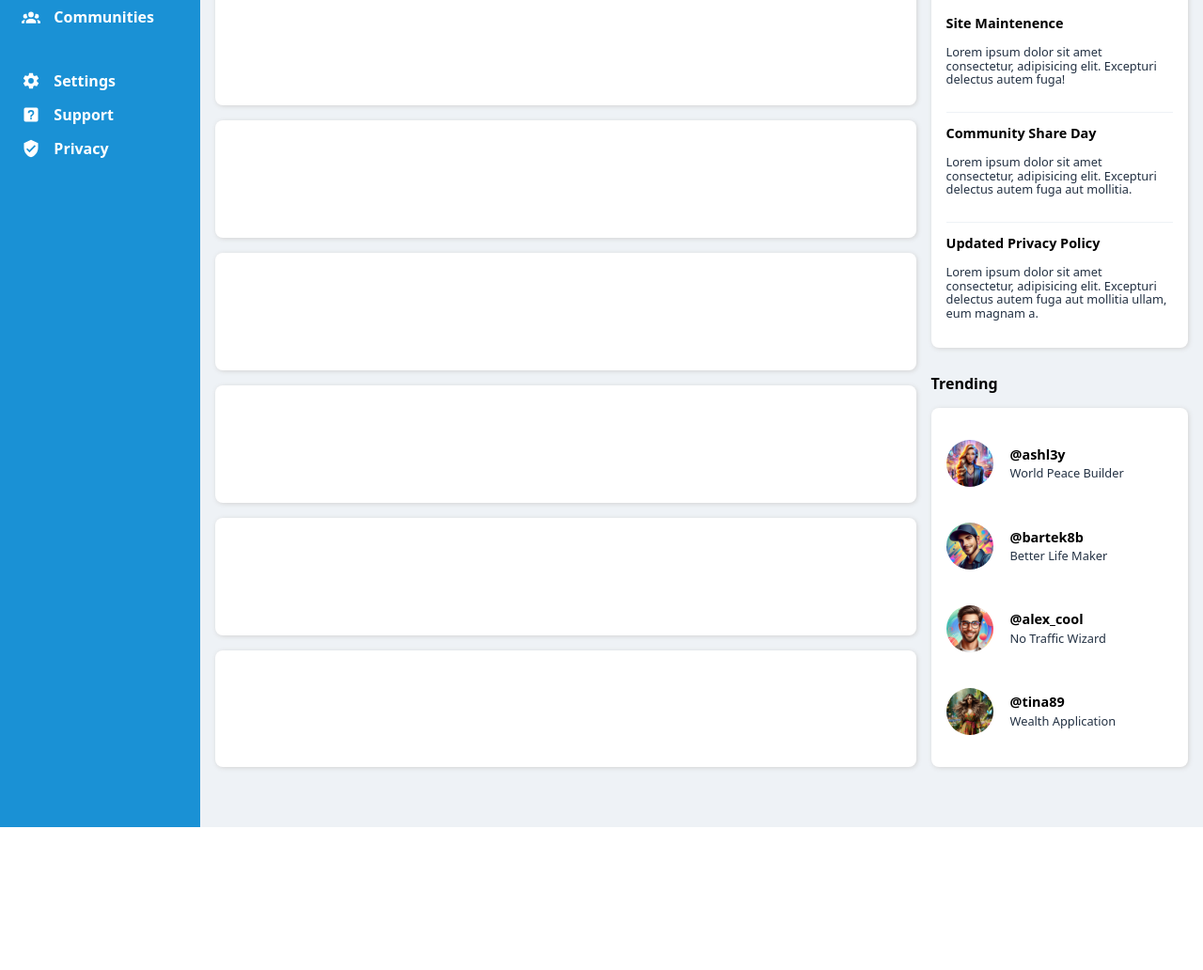
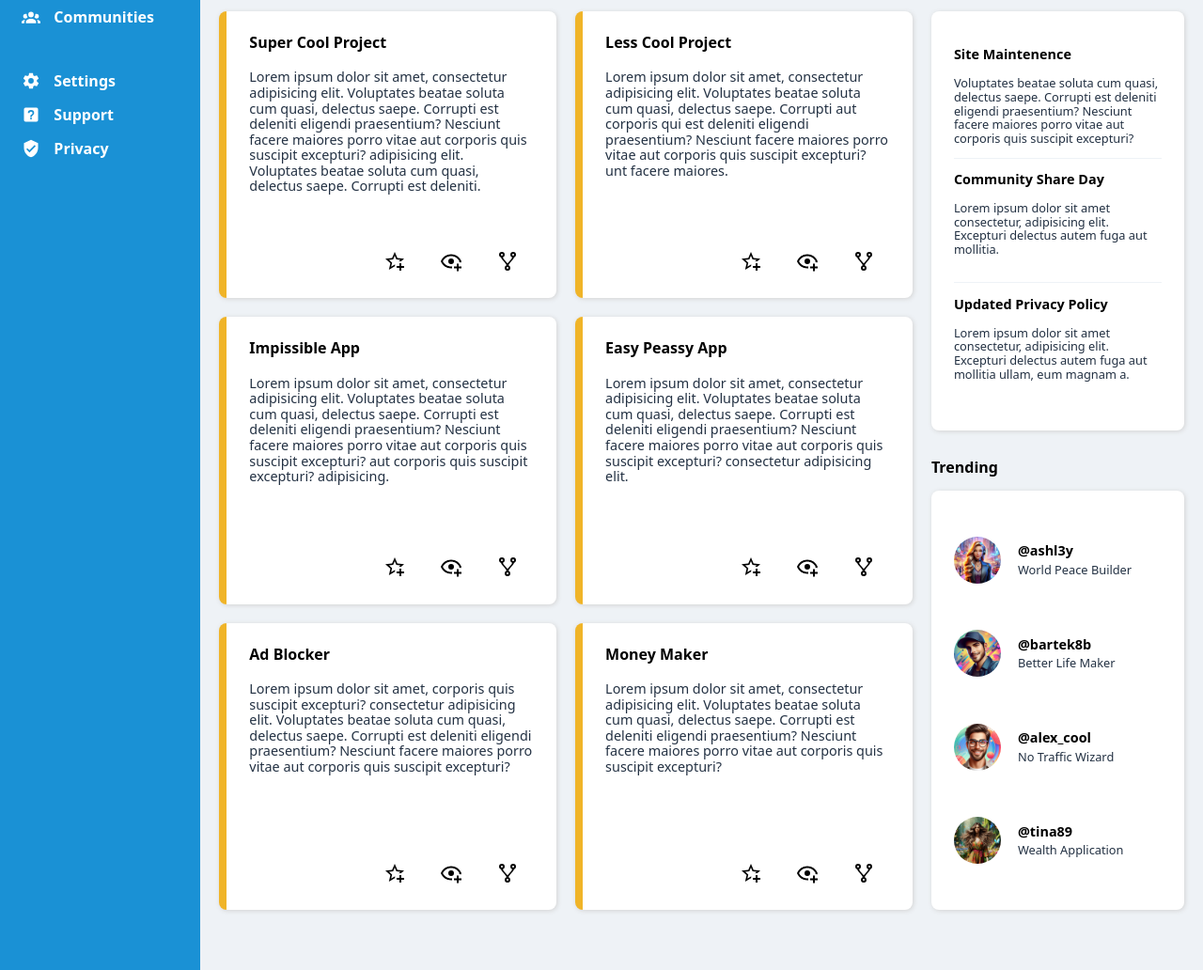
Before and after one commit to bartek8b/zzz-odin-admin-dashboard, a plain HTML site: page index.html in a window 1280 px wide. Shown: the part 288-1320 px from the top of the page at 94% size. Before the commit the page ends 1168 px from the top, so only its background shows below. Drawn offline with Linux system fonts and the light colour scheme.

Commit message:
!!! Finish project

```diff
--- a/index.html
+++ b/index.html
@@ -66,12 +66,72 @@
         <strong>Your Projects</strong>
 
         <div class="projects-container">
-          <div></div>
-          <div></div>
-          <div></div>
-          <div></div>
-          <div></div>
-          <div></div>
+          <div>
+            <strong>Super Cool Project</strong>
+            <p class="project-description">
+              Lorem ipsum dolor sit amet, consectetur adipisicing elit. Voluptates beatae soluta cum quasi, delectus saepe. Corrupti est deleniti eligendi praesentium? Nesciunt facere maiores porro vitae aut corporis quis suscipit excepturi? adipisicing elit. Voluptates beatae soluta cum quasi, delectus saepe. Corrupti est deleniti.
+            </p>
+            <div class="project-actions">
+              <img src="icons/star-plus-outline.svg" alt="">
+              <img src="icons/eye-plus-outline.svg" alt="">
+              <img src="icons/source-fork.svg" alt="">
+            </div>
+          </div>
+          <div>
+            <strong>Less Cool Project</strong>
+            <p class="project-description">
+              Lorem ipsum dolor sit amet, consectetur adipisicing elit. Voluptates beatae soluta cum quasi, delectus saepe. Corrupti  aut corporis qui est deleniti eligendi praesentium? Nesciunt facere maiores porro vitae aut corporis quis suscipit excepturi? unt facere maiores.
+            </p>
+            <div class="project-actions">
+              <img src="icons/star-plus-outline.svg" alt="">
+              <img src="icons/eye-plus-outline.svg" alt="">
+              <img src="icons/source-fork.svg" alt="">
+            </div>
+          </div>
+          <div>
+            <strong>Impissible App</strong>
+            <p class="project-description">
+              Lorem ipsum dolor sit amet, consectetur adipisicing elit. Voluptates beatae soluta cum quasi, delectus saepe. Corrupti est deleniti eligendi praesentium? Nesciunt facere maiores porro vitae aut corporis quis suscipit excepturi? aut corporis quis suscipit excepturi? adipisicing.
+            </p>
+            <div class="project-actions">
+              <img src="icons/star-plus-outline.svg" alt="">
+              <img src="icons/eye-plus-outline.svg" alt="">
+              <img src="icons/source-fork.svg" alt="">
+            </div>
+          </div>
+          <div>
+            <strong>Easy Peassy App</strong>
+            <p class="project-description">
+              Lorem ipsum dolor sit amet, consectetur adipisicing elit. Voluptates beatae soluta cum quasi, delectus saepe. Corrupti est deleniti eligendi praesentium? Nesciunt facere maiores porro vitae aut corporis quis suscipit excepturi? consectetur adipisicing elit.
+            </p>
+            <div class="project-actions">
+              <img src="icons/star-plus-outline.svg" alt="">
+              <img src="icons/eye-plus-outline.svg" alt="">
+              <img src="icons/source-fork.svg" alt="">
+            </div>
+          </div>
+          <div>
+            <strong>Ad Blocker</strong>
+            <p class="project-description">
+              Lorem ipsum dolor sit amet, corporis quis suscipit excepturi? consectetur adipisicing elit. Voluptates beatae soluta cum quasi, delectus saepe. Corrupti est deleniti eligendi praesentium? Nesciunt facere maiores porro vitae aut corporis quis suscipit excepturi?
+            </p>
+            <div class="project-actions">
+              <img src="icons/star-plus-outline.svg" alt="">
+              <img src="icons/eye-plus-outline.svg" alt="">
+              <img src="icons/source-fork.svg" alt="">
+            </div>
+          </div>
+          <div>
+            <strong>Money Maker</strong>
+            <p class="project-description">
+              Lorem ipsum dolor sit amet, consectetur adipisicing elit. Voluptates beatae soluta cum quasi, delectus saepe. Corrupti est deleniti eligendi praesentium? Nesciunt facere maiores porro vitae aut corporis quis suscipit excepturi?
+            </p>
+            <div class="project-actions">
+              <img src="icons/star-plus-outline.svg" alt="">
+              <img src="icons/eye-plus-outline.svg" alt="">
+              <img src="icons/source-fork.svg" alt="">
+            </div>
+          </div>
         </div>
 
       </div>
@@ -80,22 +140,21 @@
         <strong>Anonuncements</strong>
         <div class="anonuncements">
           <div>
-            <p class="incard-header">Site Maintenence</p>
-            <p class="incard-text">
-              Lorem ipsum dolor sit amet consectetur, adipisicing elit.
-              Excepturi delectus autem fuga!
+            <p class="right-card-header">Site Maintenence</p>
+            <p class="right-card-text">
+              Voluptates beatae soluta cum quasi, delectus saepe. Corrupti est deleniti eligendi praesentium? Nesciunt facere maiores porro vitae aut corporis quis suscipit excepturi?
             </p>
           </div>
           <div>
-            <p class="incard-header">Community Share Day</p>
-            <p class="incard-text">
+            <p class="right-card-header">Community Share Day</p>
+            <p class="right-card-text">
               Lorem ipsum dolor sit amet consectetur, adipisicing elit.
               Excepturi delectus autem fuga aut mollitia.
             </p>
           </div>
           <div>
-            <p class="incard-header">Updated Privacy Policy</p>
-            <p class="incard-text">
+            <p class="right-card-header">Updated Privacy Policy</p>
+            <p class="right-card-text">
               Lorem ipsum dolor sit amet consectetur, adipisicing elit.
               Excepturi delectus autem fuga aut mollitia ullam, eum magnam a.
             </p>
@@ -105,23 +164,23 @@
         <div class="trending">
           <img src="avatars/avatar_woman_futuristicpng.png" alt="" />
           <div>
-            <b class="incard-header">@ashl3y</b>
-            <p class="incard-text">World Peace Builder</p>
+            <b class="right-card-header">@ashl3y</b>
+            <p class="right-card-text">World Peace Builder</p>
           </div>
           <img src="avatars/avatar_cap.png" alt="" />
           <div>
-            <b class="incard-header">@bartek8b</b>
-            <p class="incard-text">Better Life Maker</p>
+            <b class="right-card-header">@bartek8b</b>
+            <p class="right-card-text">Better Life Maker</p>
           </div>
           <img src="avatars/avatar_glasses.png" alt="" />
           <div>
-            <b class="incard-header">@alex_cool</b>
-            <p class="incard-text">No Traffic Wizard</p>
+            <b class="right-card-header">@alex_cool</b>
+            <p class="right-card-text">No Traffic Wizard</p>
           </div>
           <img src="avatars/avatar_woman_hair.png" alt="" />
           <div>
-            <b class="incard-header">@tina89</b>
-            <p class="incard-text">Wealth Application</p>
+            <b class="right-card-header">@tina89</b>
+            <p class="right-card-text">Wealth Application</p>
           </div>
         </div>
       </div>
--- a/style.css
+++ b/style.css
@@ -8,6 +8,7 @@ body{
     --white: hsl(0, 0%, 100%);
     --gray: hsl(214, 32%, 95%);
     --darkGray: hsl(214, 32%, 20%);
+    --yellow: hsl(42, 87%, 55%);
 }
 
 /* aside */
@@ -89,7 +90,7 @@ header{
     align-items: center;
 }
 .buttons-container > button{
-    aspect-ratio: 3 / 1;
+    aspect-ratio: 4 / 1;
     height: 32px;
     border-radius: 50px;
     border: none;
@@ -151,17 +152,17 @@ header{
 main{
     background-color: var(--gray);
     /* grid-area: 2 / 2 / 3 / 3; <- works even wothout this*/
-    padding: 32px 16px 64px 16px;
+    padding: 32px 20px 64px 20px;
     display: grid;
     grid-template-columns: repeat(2, 4fr) 3fr;
     grid-template-rows: repeat(6, 1fr);
-    gap: 16px;
+    gap: 20px;
 }
-.incard-header{
+.right-card-header{
     font-weight: bold;
     font-size: .9rem;
 }
-.incard-text{
+.right-card-text{
     font-size: .8rem;
     color: var(--darkGray);
 }
@@ -175,15 +176,35 @@ main{
 .left-main > strong, .right-main > strong{
     align-self: flex-end;
 }
+.projects-container{
+    display: grid;
+    gap: 20px;
+    grid-template-rows: repeat(3, 1fr);
+    grid-template-columns: repeat(2, 1fr);
+}
 .projects-container > div, .right-main > div{
     background-color: var(--white);
     border-radius: 8px;
     box-shadow: 1px 1px 5px lightgray;
-    padding: 16px;
+    padding: 24px;
 }
-.projects-container{
+.projects-container > div {
+    border-left: 8px solid var(--yellow);
     display: grid;
-    gap: 16px;
+    grid-template-rows: auto 1fr auto;
+}
+.project-description{
+    margin-top: 20px;
+    color: var(--darkGray);
+    font-size: .9rem;
+}
+.project-actions{
+    text-align: right;
+    & img{
+        width: 24px;
+        margin-inline: 16px;
+        cursor: pointer;
+    }
 }
 /* right-main */
 .right-main{
```
